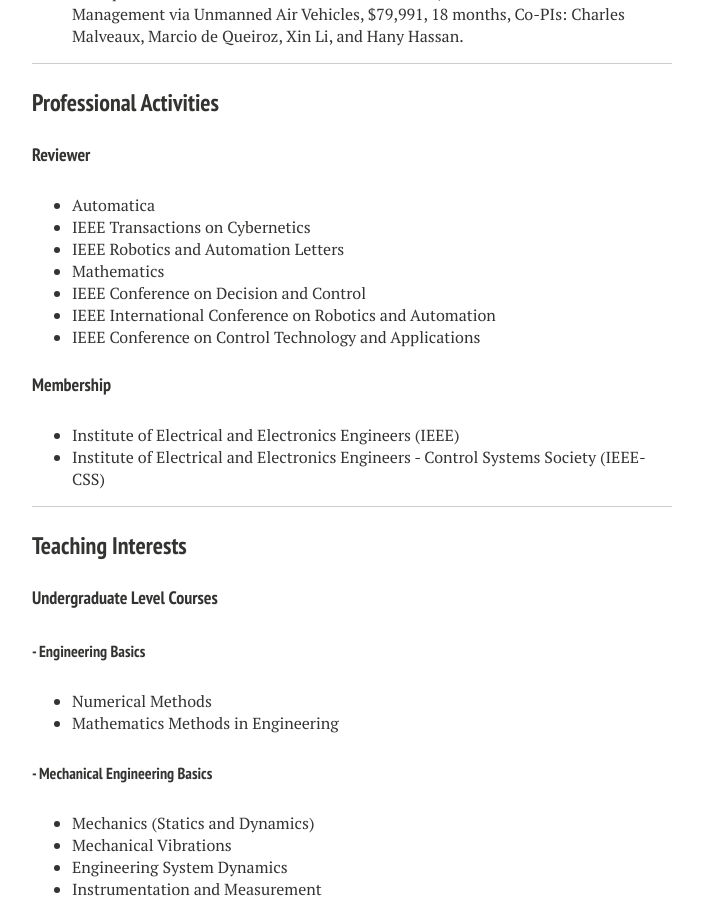
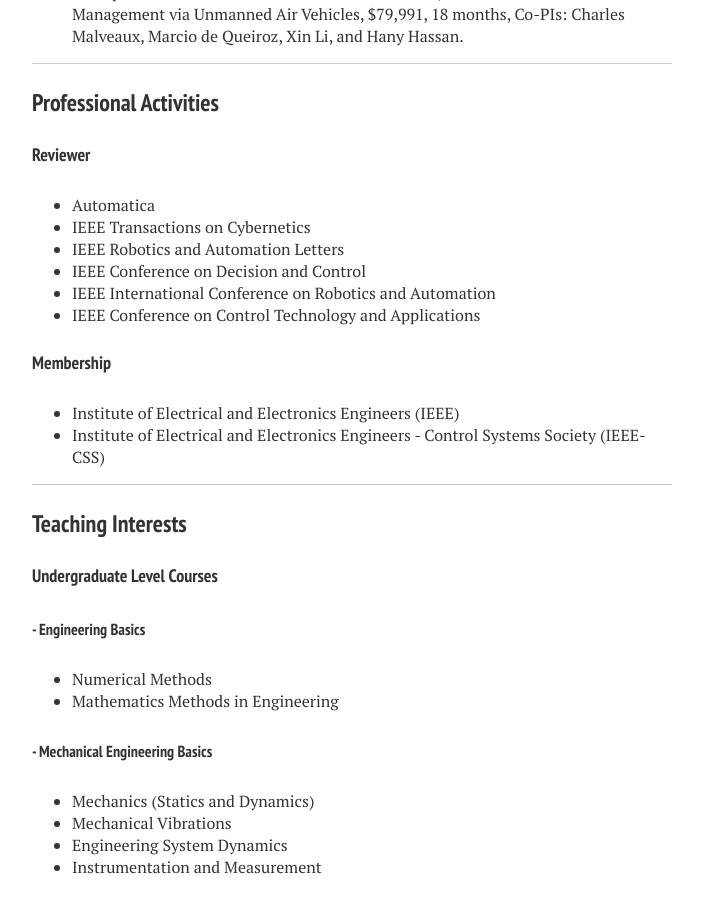
Before and after one commit to liutairan/liutairan.github.io, a Jekyll site: the page built from cv.md, in a window 1280 px wide and 900 px high, scrolled down 2152 px. Shown: the whole window, without its empty margins (288-991 px from the left). Built offline with Jekyll 4.4.1, drawn with Linux system fonts in a browser that asks for light colours; nearby versions of some CDN libraries.

Commit message:
Update cv.md

```diff
--- a/cv.md
+++ b/cv.md
@@ -98,7 +98,6 @@
 * Automatica
 * IEEE Transactions on Cybernetics
 * IEEE Robotics and Automation Letters
-* Mathematics
 * IEEE Conference on Decision and Control
 * IEEE International Conference on Robotics and Automation
 * IEEE Conference on Control Technology and Applications
```
